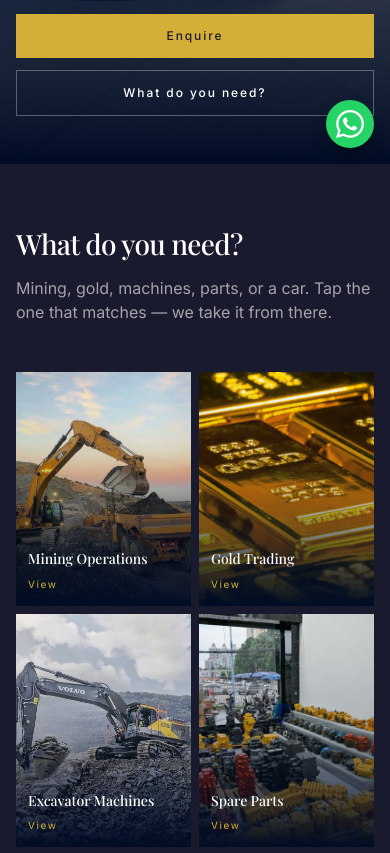
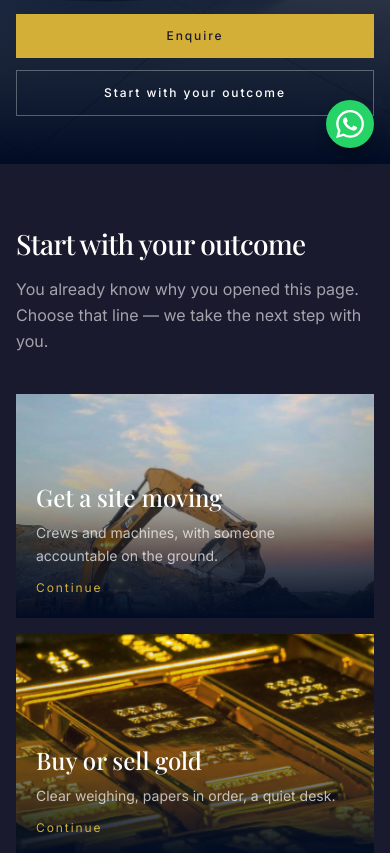
Before and after one commit to innocent-yeboah/vickyank_com_ltd, a Next.js app: page / in a window 390 px wide. Shown: the part 680-1533 px from the top of the page. Built offline with nearby package versions, Linux system fonts and the light colour scheme; no server answers.

Commit message:
Lead with the visitor's outcome, stacked in order on phones.
Co-authored-by: Cursor <cursoragent@cursor.com>

```diff
--- a/app/page.tsx
+++ b/app/page.tsx
@@ -20,10 +20,10 @@ export default function HomePage() {
 
       <section id="work" className="bg-navy page-section">
         <div className="mx-auto max-w-7xl px-4 sm:px-6 lg:px-8">
-          <h2 className="page-title">What do you need?</h2>
-          <p className="mt-4 max-w-lg text-base text-white/60">
-            Mining, gold, machines, parts, or a car. Tap the one that matches —
-            we take it from there.
+          <h2 className="page-title">Start with your outcome</h2>
+          <p className="mt-4 max-w-xl text-base leading-relaxed text-white/60">
+            You already know why you opened this page. Choose that line — we
+            take the next step with you.
           </p>
           <HomeHouses />
         </div>
--- a/components/home/CoverHero.tsx
+++ b/components/home/CoverHero.tsx
@@ -30,7 +30,7 @@ export default function CoverHero() {
             Enquire
           </Link>
           <Link href="#work" className="btn-outline-light">
-            What do you need?
+            Start with your outcome
           </Link>
         </div>
       </div>
--- a/components/home/HomeHouses.tsx
+++ b/components/home/HomeHouses.tsx
@@ -2,50 +2,76 @@ import Image from "next/image";
 import Link from "next/link";
 import { brochureServices } from "@/content/brochure";
 
-const houseCues: Record<string, string> = {
-  "/services/mining": "From ground to gold",
-  "/services/gold-trading": "Reputation is collateral",
-  "/services/equipment": "Inspected for the site",
-  "/services/spare-parts": "Keep the fleet earning",
-  "/services/luxury-cars": "Arrive as you intend",
+const outcomes: Record<
+  string,
+  { title: string; line: string; action: string }
+> = {
+  "/services/mining": {
+    title: "Get a site moving",
+    line: "Crews and machines, with someone accountable on the ground.",
+    action: "Continue",
+  },
+  "/services/gold-trading": {
+    title: "Buy or sell gold",
+    line: "Clear weighing, papers in order, a quiet desk.",
+    action: "Continue",
+  },
+  "/services/equipment": {
+    title: "Put a machine on site",
+    line: "Inspected excavators — hire or buy, ready to work.",
+    action: "Continue",
+  },
+  "/services/spare-parts": {
+    title: "Keep a machine working",
+    line: "Genuine parts, so the fleet does not sit idle.",
+    action: "Continue",
+  },
+  "/services/luxury-cars": {
+    title: "Arrive the way you intend",
+    line: "A car for the meeting, the event, or the road.",
+    action: "Continue",
+  },
 };
 
 /**
- * Five doors on one beat — obvious, attractive, one click each.
+ * Outcome tiles — one desire per card, stacked in order on phones.
  */
 export default function HomeHouses() {
   return (
-    <div className="mt-12 grid grid-cols-2 gap-2 sm:gap-3 lg:grid-cols-5">
-      {brochureServices.map((house) => (
+    <div className="mt-10 grid grid-cols-1 gap-4 sm:mt-12 sm:grid-cols-2 sm:gap-5 lg:grid-cols-5 lg:gap-4">
+      {brochureServices.map((service) => {
+        const outcome = outcomes[service.href];
+        return (
           <Link
-          key={house.href}
-          href={house.href}
-          className="group relative aspect-[3/4] overflow-hidden bg-navy lg:aspect-[2/3]"
+            key={service.href}
+            href={service.href}
+            className="group relative aspect-[16/10] overflow-hidden bg-navy sm:aspect-[4/5] lg:aspect-[2/3]"
           >
             <Image
-            src={house.image}
-            alt={house.imageAlt}
+              src={service.image}
+              alt={service.imageAlt}
               fill
               className="object-cover object-top transition-transform duration-700 ease-out group-hover:scale-105 motion-reduce:transition-none motion-reduce:group-hover:scale-100"
-            sizes="(min-width: 1024px) 20vw, 50vw"
+              sizes="(min-width: 1024px) 20vw, (min-width: 640px) 50vw, 100vw"
             />
             <div
               aria-hidden="true"
-            className="absolute inset-0 bg-gradient-to-t from-navy-cover via-navy-cover/20 to-transparent"
+              className="absolute inset-0 bg-gradient-to-t from-navy-cover via-navy-cover/35 to-transparent"
             />
-          <div className="absolute inset-x-0 bottom-0 p-3 sm:p-4">
-            <h3 className="font-heading text-sm leading-snug text-white sm:text-lg">
-              {house.title}
+            <div className="absolute inset-x-0 bottom-0 p-5 sm:p-5">
+              <h3 className="font-heading text-2xl leading-snug text-white sm:text-xl lg:text-lg">
+                {outcome.title}
               </h3>
-            <p className="mt-1 hidden text-xs text-white/60 sm:block">
-              {houseCues[house.href]}
+              <p className="mt-2 max-w-md text-sm leading-relaxed text-white/70 lg:text-xs">
+                {outcome.line}
               </p>
-            <span className="mt-2 inline-block text-[10px] tracking-[0.16em] text-gold">
-              View
+              <span className="mt-3 inline-block text-xs tracking-[0.16em] text-gold">
+                {outcome.action}
               </span>
             </div>
           </Link>
-      ))}
+        );
+      })}
     </div>
   );
 }
--- a/components/layout/Navbar.tsx
+++ b/components/layout/Navbar.tsx
@@ -63,7 +63,7 @@ export default function Navbar() {
             alt=""
             width={865}
             height={475}
-            className="h-10 w-auto shrink-0 brightness-125 contrast-110 sm:h-[4.51rem]"
+            className="h-[2.25rem] w-auto shrink-0 brightness-125 contrast-110 sm:h-[4.06rem]"
             priority
           />
           <span className="min-w-0 leading-tight">
```
Lines whose indentation alone changed are shown as unchanged.
